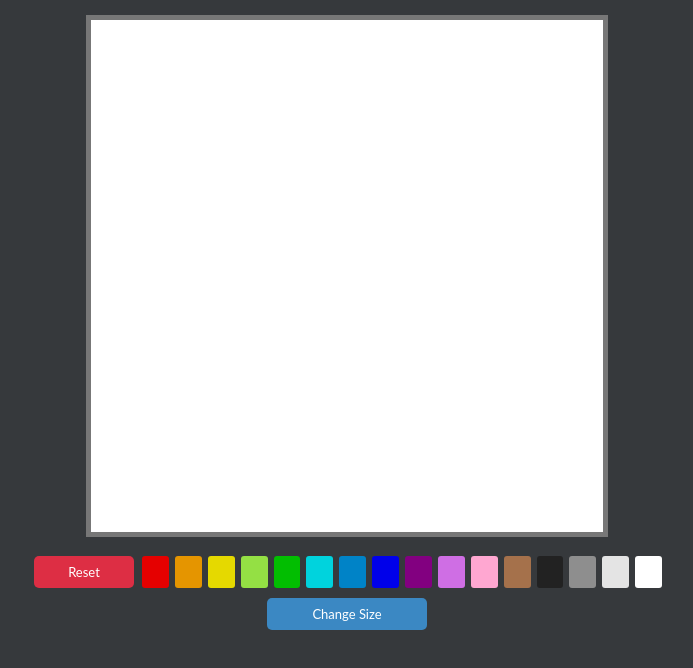
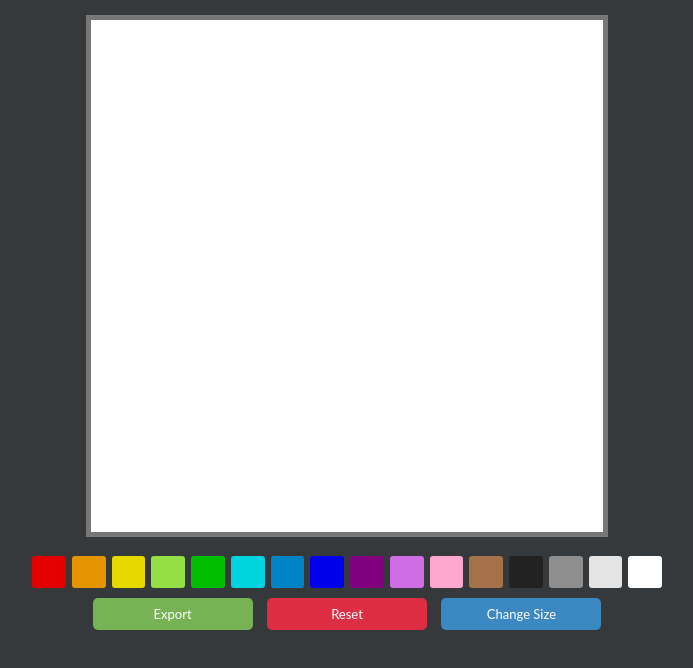
Before and after one commit to NoahTheNerd/placeplanner, a plain HTML site: page index.html in a window 1280 px wide. Shown: the whole page, without its empty margins (293-986 px from the left). Drawn offline with Linux system fonts and the light colour scheme.

Commit message:
Added Exporting and moved reset button

```diff
--- a/index.html
+++ b/index.html
@@ -11,11 +11,10 @@
             <canvas name="place" id="place" width="512" height="512"></canvas>
 
             <div class="picker" id="colpick" width="256">
-                <button style="background-color: #DD2E44; height: 4vh; font-size: 13px" onclick="resetplace()">Reset</button>
             </div>
         </div>
         <div style="width: 100%; text-align:center;">
-            <button style="background-color: #3B88C3; width: 20vh; height: 4vh; font-size:13px;" onclick="cyclesize()" id="changesize">Change Size</button>
+            <button style="background-color: #77B255; height: 4vh; width: 20vh; font-size: 13px" onclick="exportplace()">Export</button> <button style="background-color: #DD2E44; height: 4vh; width: 20vh; font-size: 13px" onclick="resetplace()">Reset</button> <button style="background-color: #3B88C3; width: 20vh; height: 4vh; font-size:13px;" onclick="cyclesize()" id="changesize">Change Size</button>
         </div>
     <script src="script.js"></script>
 </html>
--- a/script.js
+++ b/script.js
@@ -186,3 +186,10 @@ function cyclesize() {
     ctx.fillStyle = '#fff'
     ctx.fillRect(0, 0, place.width, place.height)
 }
+
+function exportplace(){
+    var link = document.createElement('a');
+    link.download = 'place.png';
+    link.href = document.getElementById('place').toDataURL()
+    link.click();
+  }
```
